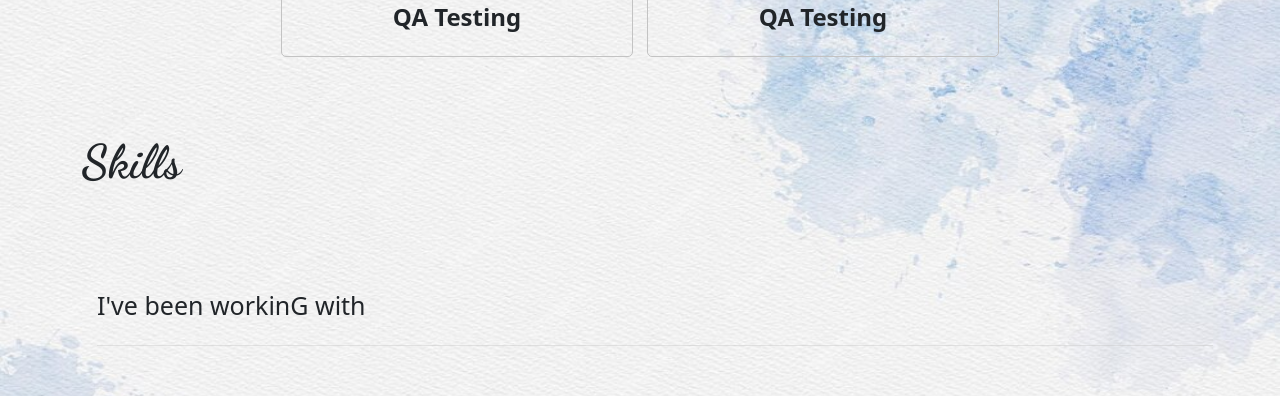
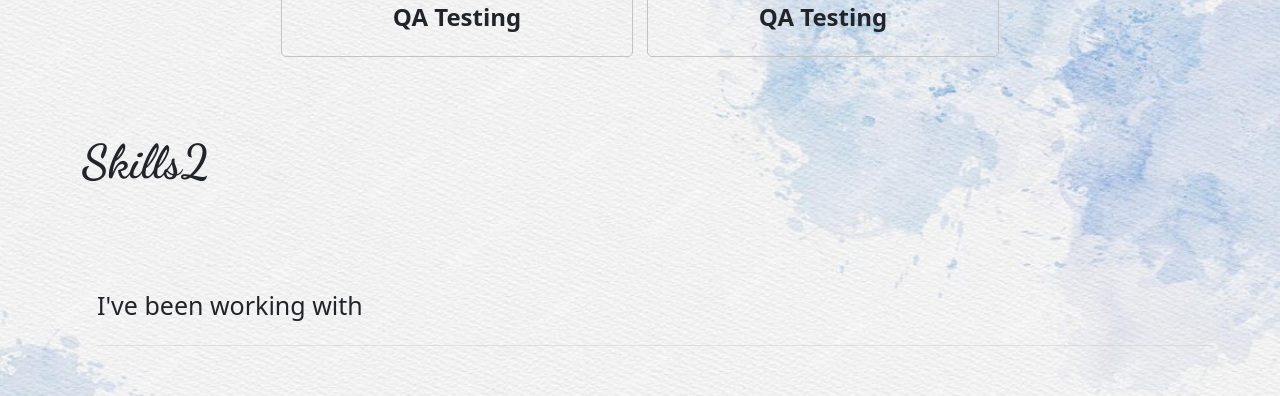
Before and after one commit to Jinxulete/portofolio, a React (Vite) app: page / in a window 1280 px wide. Shown: the part 3220-3616 px from the top of the page. Built offline with nearby package versions, Linux system fonts and the light colour scheme.

Commit message:
Change Text2

```diff
--- a/src/component/Skills.jsx
+++ b/src/component/Skills.jsx
@@ -20,9 +20,9 @@ import nagios from '/images/nagios.svg';
 
   return (
     <div id='skills-container' className='container container-cont skills-container'>
-        <p className='ptitle-p'>Skills</p>
+        <p className='ptitle-p'>Skills2</p>
 
-         <p className='ptitle-p-subtitle'>I've been workinG with</p>
+         <p className='ptitle-p-subtitle'>I've been working with</p>
          <div className='skills-row-items'>
           <div className='skrow-item-box'>
             <img src={laravel} alt=''/>
```
